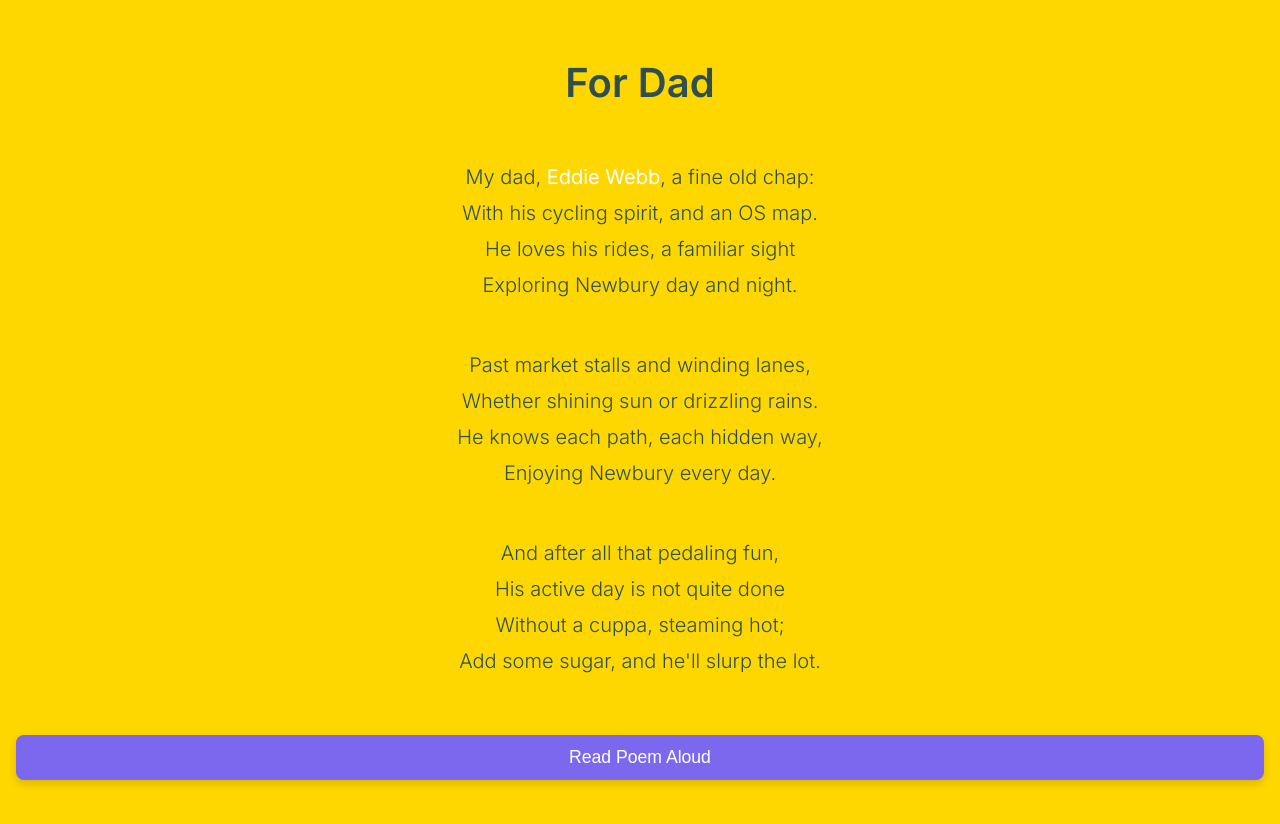
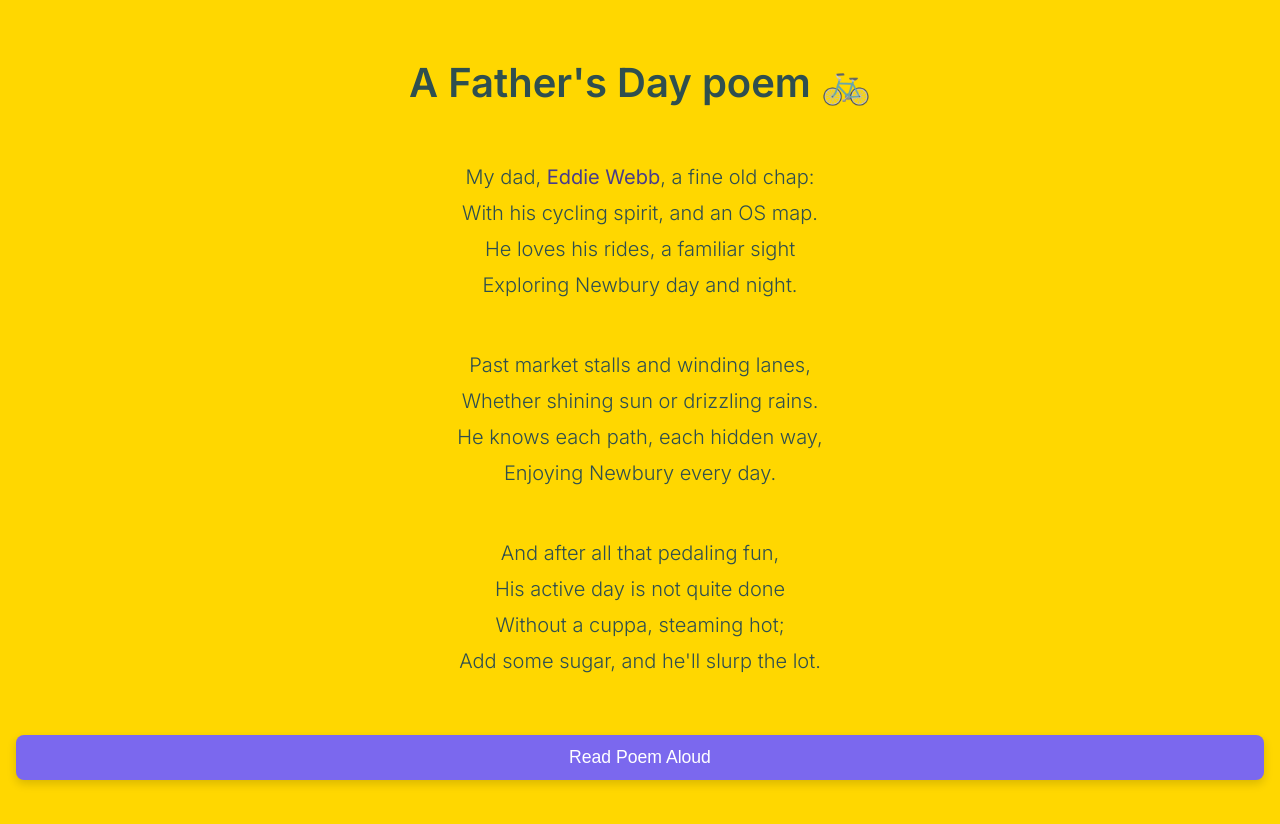
Before and after one commit to aewshopping/fathersday, a plain HTML site: page index.html in a window 1280 px wide. Drawn offline with Linux system fonts and the light colour scheme.

Commit message:
Update index.html

```diff
--- a/index.html
+++ b/index.html
@@ -47,7 +47,7 @@
         /* Specific styling for the dad's name and "Eddie Webb" to stand out subtly */
         .highlight {
             font-weight: 500; /* Medium weight */
-            color: white; /* A slightly more vibrant blue for highlight */
+            color: darkslateblue; /* A slightly more vibrant blue for highlight */
         }
 
         /* Button styling */
@@ -68,7 +68,7 @@
     </style>
 </head>
 <body>
-    <h1 class="poem-title">For Dad</h1>
+    <h1 class="poem-title">A Father's Day poem 🚲</h1>
 
     <p class="poem-stanza">
         My dad, <span class="highlight">Eddie Webb</span>, a fine old chap:<br>
```
